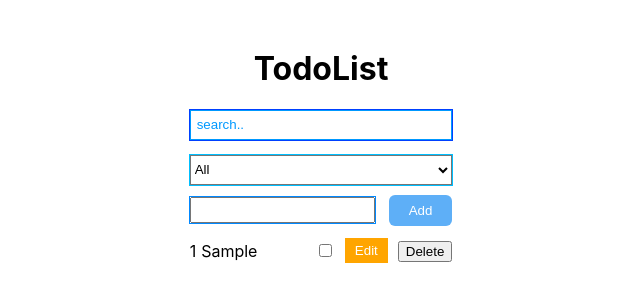
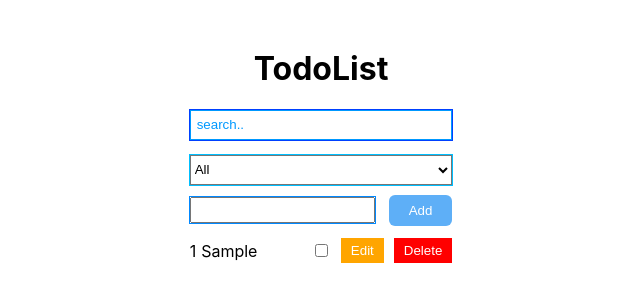
Before and after one commit to YusufDodarov18/TodoList-React, a React (Create React App) app: page / in a window 1280 px wide. Both pictures are taken after typing "Sample" into the empty fields and a click on the button "Add". Shown: the top 302 px of the page, without its empty margins (319-959 px from the left). Built offline with nearby package versions, Linux system fonts and the light colour scheme.

Commit message:
Update DeleteTask.jsx

```diff
--- a/src/components/DeleteTask.jsx
+++ b/src/components/DeleteTask.jsx
@@ -1,8 +1,8 @@
-import css from "../Styles/Delete.module.css"
+import styles from "../Styles/Delete.module.css"
 export const DeleteTask=({id,data,setData})=> {
   return (
     <div>
-        <button className="delete" onClick={()=>setData(data.filter(e=>e.id!==id))}>Delete</button>
+        <button className={styles.delete} onClick={()=>setData(data.filter(e=>e.id!==id))}>Delete</button>
     </div>
   )
 }
```
